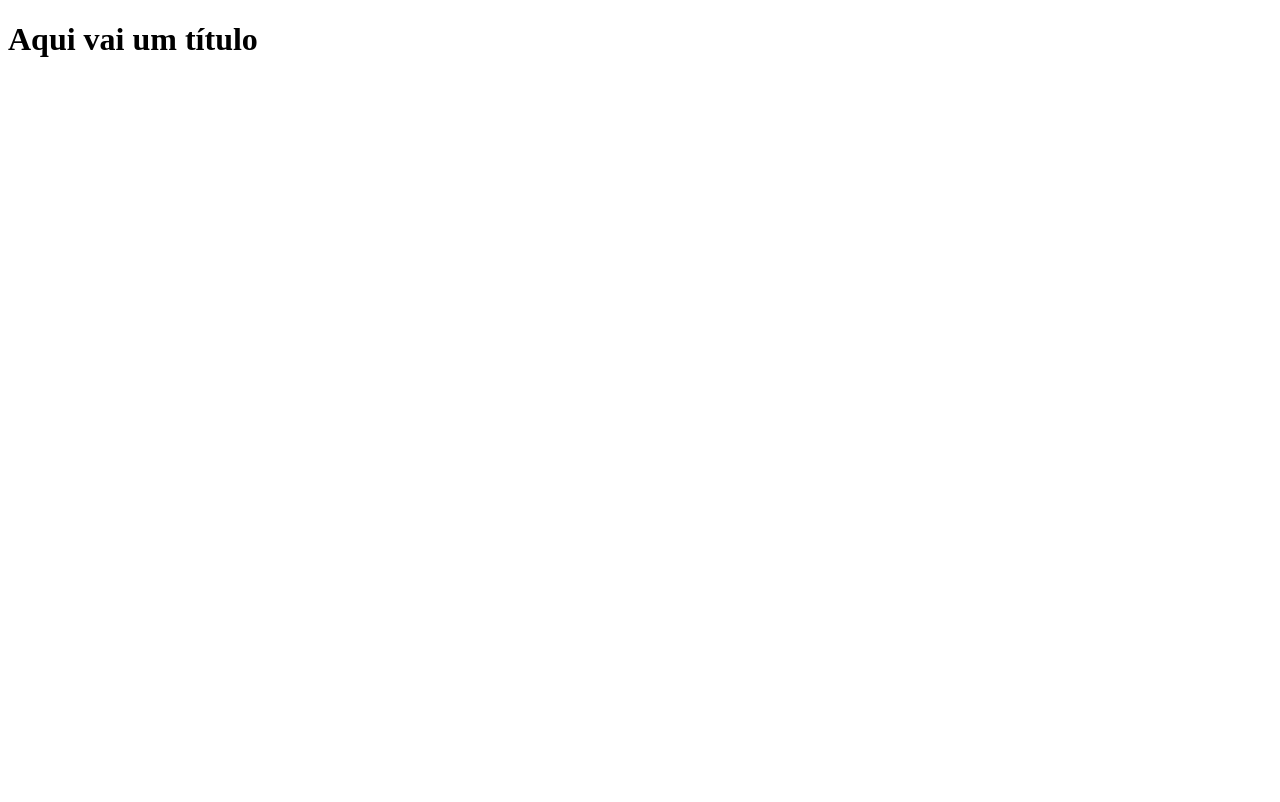
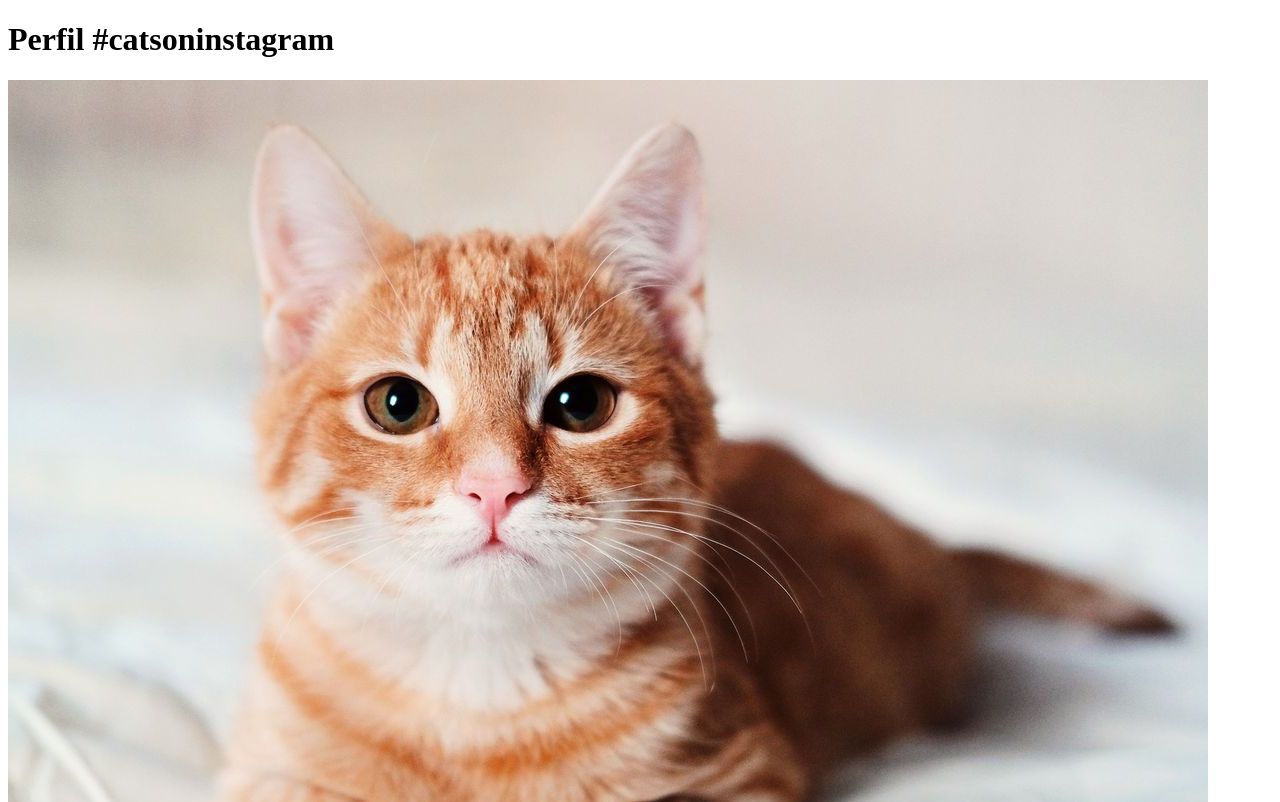
Before and after one commit to jhonnatangomes/college-git, a plain HTML site: page index.html in a window 1280 px wide. Shown: the top 802 px of the page. Drawn offline with Linux system fonts and the light colour scheme.

Commit message:
Add cat picture

```diff
--- a/index.html
+++ b/index.html
@@ -1,10 +1,11 @@
 <!doctype html>
 <html lang="pt-br">
   <head>
-    <title>Título da página</title>
+    <title>Fanpage de Gatinhos</title>
     <meta charset="utf-8" />
   </head>
   <body>
-    <h1>Aqui vai um título</h1>
+    <h1>Perfil #catsoninstagram</h1>
+    <img src="cat.jpg" />
   </body>
 </html>
```
Also changed, not shown: cat.jpg (added).
